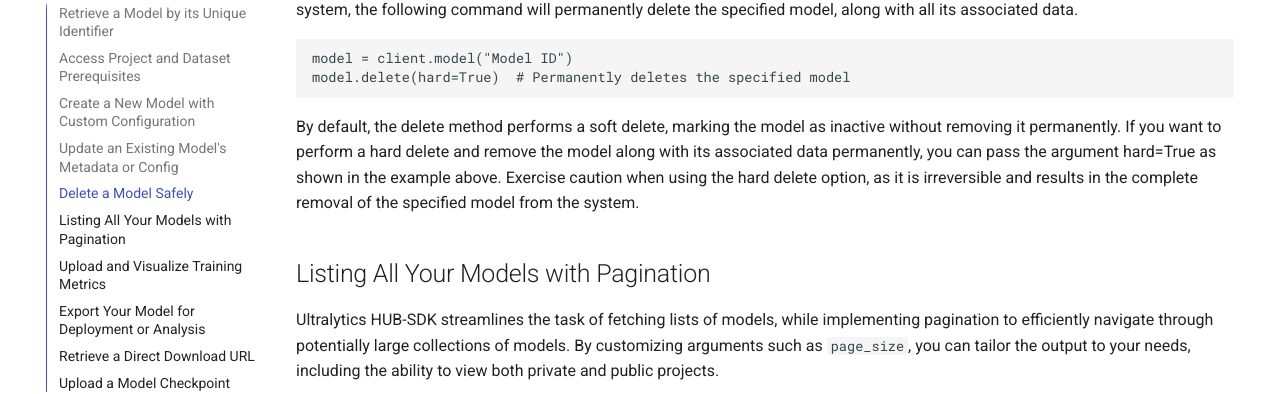
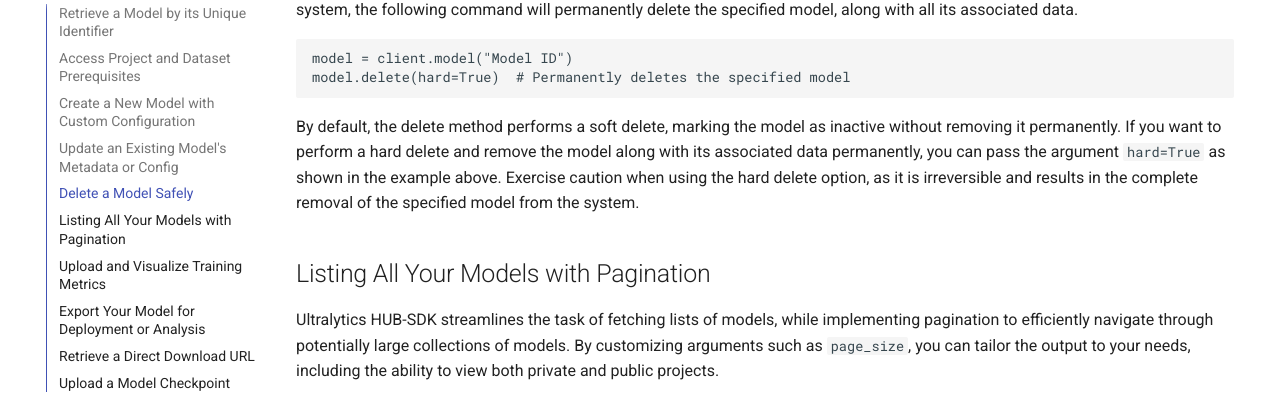
Before and after one commit to ultralytics/hub-sdk, an MkDocs documentation site: the page built from docs/model.md, in a window 1280 px wide and 900 px high, scrolled down 1551 px. Shown: the part 143-537 px from the top of the window. Built offline with MkDocs 1.6.1 and Material for MkDocs 9.7.7, drawn with Linux system fonts in a browser that asks for light colours.

````diff
--- a/docs/model.md
+++ b/docs/model.md
@@ -65,7 +65,7 @@ Deleting a model is irreversible, so this function should be used with caution.
 model = client.model("Model ID")
 model.delete(hard=True)  # Permanently deletes the specified model
 ```
-By default, the delete method performs a soft delete, marking the model as inactive without removing it permanently. If you want to perform a hard delete and remove the model along with its associated data permanently, you can pass the argument hard=True as shown in the example above. Exercise caution when using the hard delete option, as it is irreversible and results in the complete removal of the specified model from the system.
+By default, the delete method performs a soft delete, marking the model as inactive without removing it permanently. If you want to perform a hard delete and remove the model along with its associated data permanently, you can pass the argument `hard=True` as shown in the example above. Exercise caution when using the hard delete option, as it is irreversible and results in the complete removal of the specified model from the system.
 
 ## Listing All Your Models with Pagination
 
````
